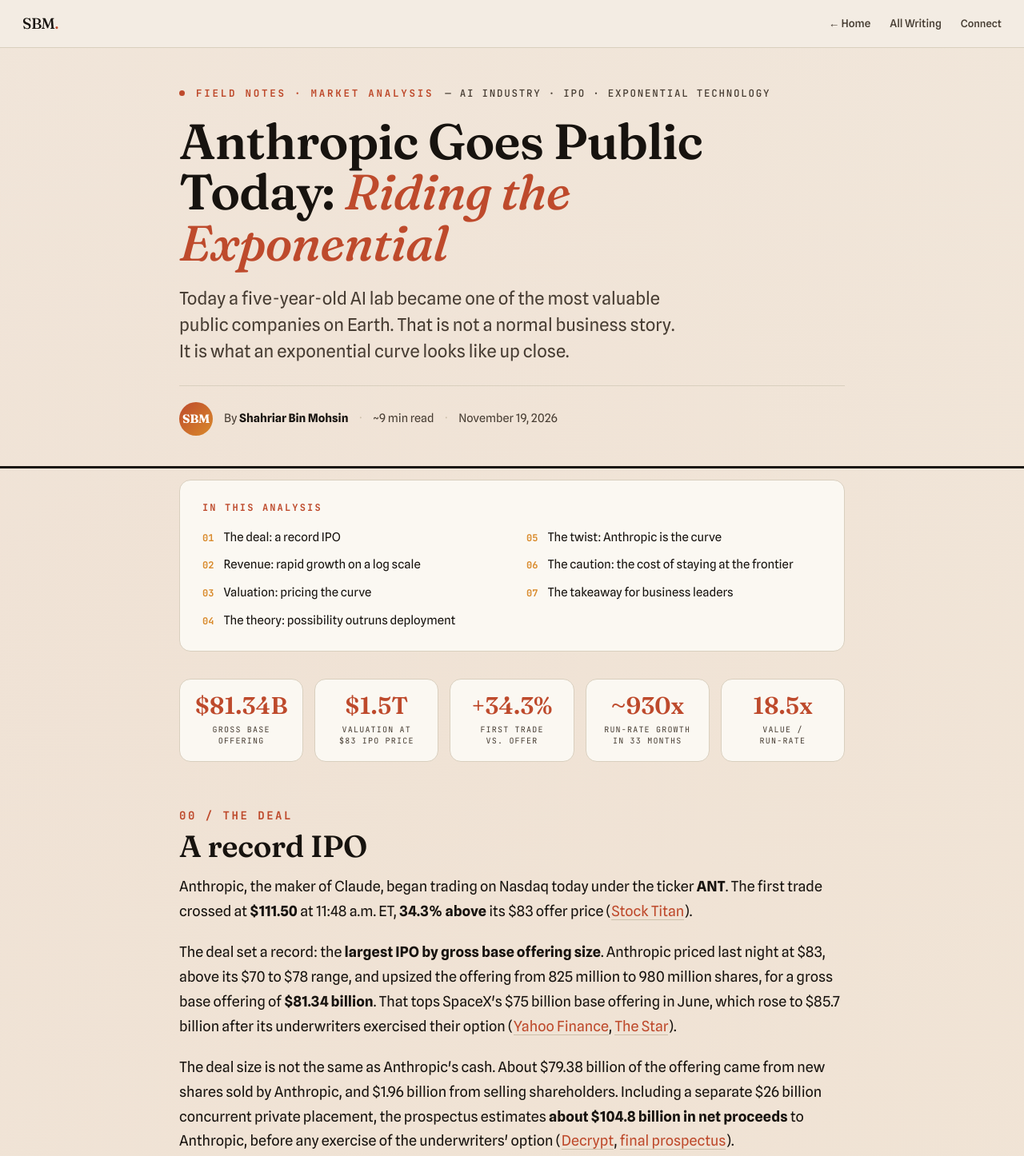
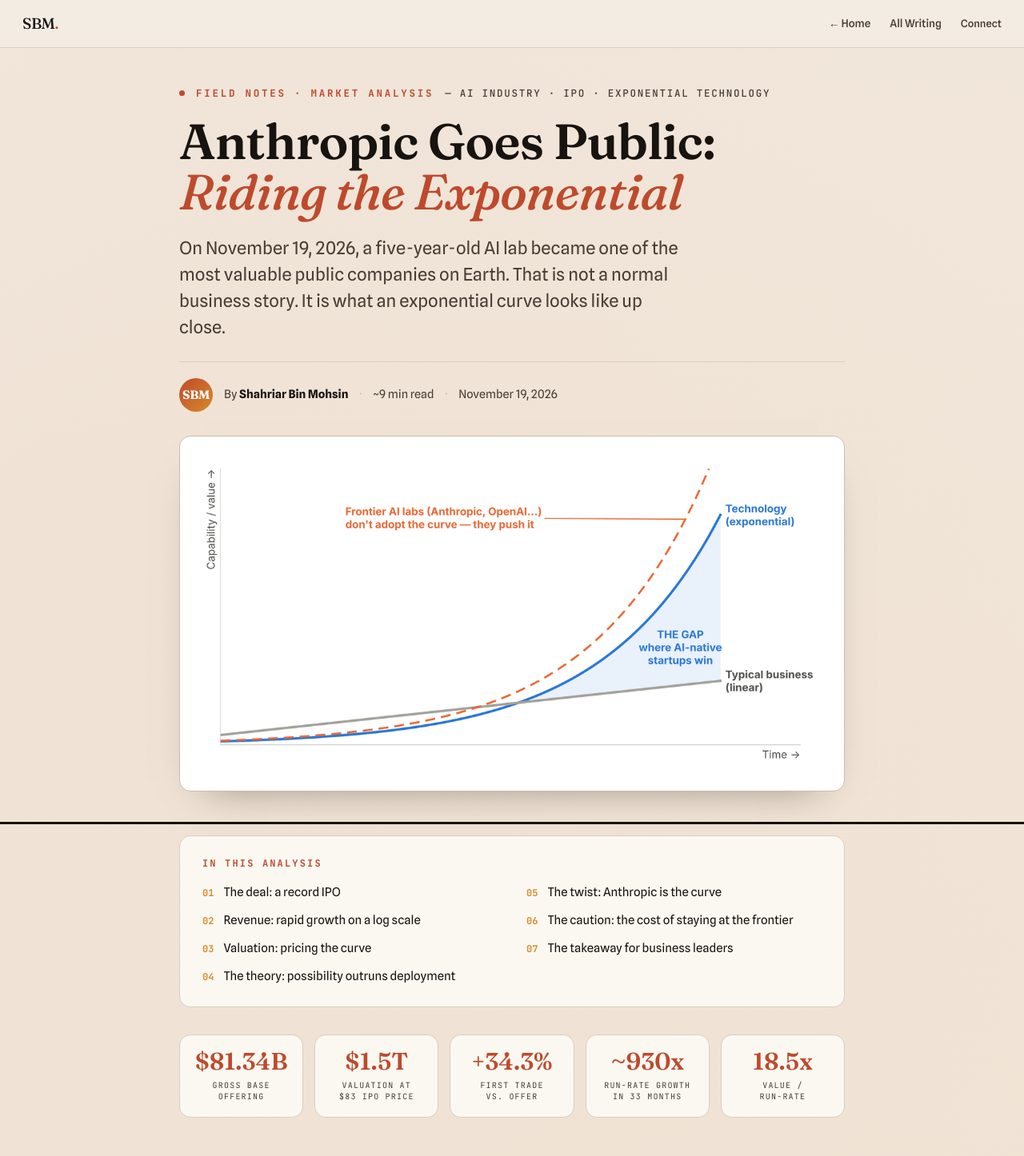
Before and after one commit to sbmsoikot/shahriar-profile, a plain HTML site: page Blogs/anthropic-ipo-riding-the-exponential.html in a window 1280 px wide. Shown: the top 1446 px of the page at 80% size. Drawn offline with Linux system fonts and the light colour scheme.

Commit message:
Retitle Anthropic IPO post and add share banner
- Title is now "Anthropic Goes Public: Riding the Exponential"; every
  relative "today"/"last night" replaced with the IPO dates.
- New 1200x627 banner from the exponential-gap chart, used as the
  article hero, the homepage card image, and og/twitter share image
  (with dimensions and alt text for LinkedIn previews).

Co-Authored-By: Claude Opus 5.5 <noreply@anthropic.com>

```diff
--- a/Blogs/anthropic-ipo-riding-the-exponential.html
+++ b/Blogs/anthropic-ipo-riding-the-exponential.html
@@ -3,16 +3,22 @@
 <head>
 <meta charset="UTF-8">
 <meta name="viewport" content="width=device-width, initial-scale=1.0">
-<title>Anthropic Goes Public Today: Riding the Exponential — Field Notes</title>
+<title>Anthropic Goes Public: Riding the Exponential — Field Notes</title>
 <meta name="description" content="Anthropic's record $81.34B IPO, read like an analyst: a revenue run-rate that went ~930x in 33 months, a $1.5T valuation pricing the curve, the exponential gap, and the cost of staying at the frontier.">
 <meta name="author" content="Md. Shahriar Bin Mohsin">
 
-<meta property="og:title" content="Anthropic Goes Public Today: Riding the Exponential">
+<meta property="og:title" content="Anthropic Goes Public: Riding the Exponential">
 <meta property="og:description" content="The largest IPO by gross base offering size, and what the shape of the numbers behind it says about exponential technology, valuation and the cost of staying at the frontier.">
 <meta property="og:type" content="article">
 <meta property="og:url" content="https://sbmsoikot.github.io/shahriar-profile/Blogs/anthropic-ipo-riding-the-exponential.html">
-<meta property="og:image" content="https://sbmsoikot.github.io/shahriar-profile/Blogs/anthropic-ipo-images/revenue-run-rate.png">
+<meta property="og:image" content="https://sbmsoikot.github.io/shahriar-profile/Blogs/anthropic-ipo-images/banner-exponential-gap.png">
+<meta property="og:image:width" content="1200">
+<meta property="og:image:height" content="627">
+<meta property="og:image:alt" content="Conceptual chart: technology compounds exponentially while a typical business improves linearly; frontier AI labs push the curve itself.">
+<meta property="article:published_time" content="2026-11-19">
 <meta name="twitter:card" content="summary_large_image">
+<meta name="twitter:title" content="Anthropic Goes Public: Riding the Exponential">
+<meta name="twitter:image" content="https://sbmsoikot.github.io/shahriar-profile/Blogs/anthropic-ipo-images/banner-exponential-gap.png">
 
 <link rel="preconnect" href="https://fonts.googleapis.com">
 <link rel="preconnect" href="https://fonts.gstatic.com" crossorigin>
@@ -140,6 +146,8 @@
   .note.gotcha{border-left-color:var(--rust);}
   .note.gotcha .tag{color:var(--rust);}
 
+  .hero-banner{margin:30px 0 0;}
+
   /* ---------- Charts ---------- */
   figure{margin:40px 0;}
   .chart{
@@ -243,14 +251,17 @@
       <span class="dot"></span> Field Notes · Market Analysis
       <span class="muted">— AI Industry · IPO · Exponential Technology</span>
     </p>
-    <h1>Anthropic Goes Public Today: <em>Riding the Exponential</em></h1>
-    <p class="dek">Today a five-year-old AI lab became one of the most valuable public companies on Earth. That is not a normal business story. It is what an exponential curve looks like up close.</p>
+    <h1>Anthropic Goes Public: <em>Riding the Exponential</em></h1>
+    <p class="dek">On November 19, 2026, a five-year-old AI lab became one of the most valuable public companies on Earth. That is not a normal business story. It is what an exponential curve looks like up close.</p>
     <div class="byline">
       <span class="av">SBM</span>
       <span>By <b>Shahriar Bin Mohsin</b></span>
       <span class="sep">·</span><span>~9 min read</span>
       <span class="sep">·</span><span>November 19, 2026</span>
     </div>
+    <figure class="hero-banner">
+      <div class="chart"><img src="anthropic-ipo-images/banner-exponential-gap.png" alt="Conceptual chart: technology compounds exponentially while a typical business improves linearly; frontier AI labs push the curve itself." width="1200" height="627"></div>
+    </figure>
   </div>
 </header>
 
@@ -281,9 +292,9 @@
 
   <h2 id="deal"><span class="num">00 / THE DEAL</span>A record IPO</h2>
 
-  <p>Anthropic, the maker of Claude, began trading on Nasdaq today under the ticker <strong>ANT</strong>. The first trade crossed at <strong>$111.50</strong> at 11:48 a.m. ET, <strong>34.3% above</strong> its $83 offer price (<a href="https://www.stocktitan.net/articles/anthropic-ipo-live-ant-first-trading-day-2026" target="_blank" rel="noopener">Stock Titan</a>).</p>
+  <p>Anthropic, the maker of Claude, began trading on Nasdaq on November 19, 2026, under the ticker <strong>ANT</strong>. The first trade crossed at <strong>$111.50</strong> at 11:48 a.m. ET, <strong>34.3% above</strong> its $83 offer price (<a href="https://www.stocktitan.net/articles/anthropic-ipo-live-ant-first-trading-day-2026" target="_blank" rel="noopener">Stock Titan</a>).</p>
 
-  <p>The deal set a record: the <strong>largest IPO by gross base offering size</strong>. Anthropic priced last night at $83, above its $70 to $78 range, and upsized the offering from 825 million to 980 million shares, for a gross base offering of <strong>$81.34 billion</strong>. That tops SpaceX's $75 billion base offering in June, which rose to $85.7 billion after its underwriters exercised their option (<a href="https://finance.yahoo.com/markets/stocks/articles/anthropic-prices-ipo-83-share-014000480.html" target="_blank" rel="noopener">Yahoo Finance</a>, <a href="https://www.thestar.com.my/tech/tech-news/2026/06/15/spacex-ipo-raises-857-billion-as-underwriters-exercise-039greenshoe-option" target="_blank" rel="noopener">The Star</a>).</p>
+  <p>The deal set a record: the <strong>largest IPO by gross base offering size</strong>. Anthropic priced on November 18 at $83, above its $70 to $78 range, and upsized the offering from 825 million to 980 million shares, for a gross base offering of <strong>$81.34 billion</strong>. That tops SpaceX's $75 billion base offering in June, which rose to $85.7 billion after its underwriters exercised their option (<a href="https://finance.yahoo.com/markets/stocks/articles/anthropic-prices-ipo-83-share-014000480.html" target="_blank" rel="noopener">Yahoo Finance</a>, <a href="https://www.thestar.com.my/tech/tech-news/2026/06/15/spacex-ipo-raises-857-billion-as-underwriters-exercise-039greenshoe-option" target="_blank" rel="noopener">The Star</a>).</p>
 
   <p>The deal size is not the same as Anthropic's cash. About $79.38 billion of the offering came from new shares sold by Anthropic, and $1.96 billion from selling shareholders. Including a separate $26 billion concurrent private placement, the prospectus estimates <strong>about $104.8 billion in net proceeds</strong> to Anthropic, before any exercise of the underwriters' option (<a href="https://decrypt.co/383623/anthropic-tops-spacex-initial-ipo-81-billion-deal-where-the-money-went" target="_blank" rel="noopener">Decrypt</a>, <a href="https://www.sec.gov/Archives/edgar/data/2130357/000162828026074944/anthropicpbc-424b4.htm" target="_blank" rel="noopener">final prospectus</a>).</p>
 
@@ -329,7 +340,7 @@
     <figcaption><b>Valuation</b> Private post-money valuations by round; IPO bars show implied fully diluted equity value.</figcaption>
   </figure>
 
-  <p>The multiple, stated precisely: fully diluted equity value divided by annualized revenue run-rate is about <strong>18.5x at the IPO price</strong> and <strong>24.9x at the opening trade</strong>. My reading is that the market is pricing the curve, not the company: it is paying for where revenue could go, not for where it is today.</p>
+  <p>The multiple, stated precisely: fully diluted equity value divided by annualized revenue run-rate is about <strong>18.5x at the IPO price</strong> and <strong>24.9x at the opening trade</strong>. My reading is that the market is pricing the curve, not the company: it is paying for where revenue could go, not for where it stands now.</p>
 
   <h2 id="theory"><span class="num">03 / THE THEORY</span>Possibility can outrun deployment</h2>
 
@@ -397,7 +408,7 @@
 
   <p>A gap can open wherever new capabilities arrive faster than teams can deploy them. Either you close it, or someone else builds a business inside it.</p>
 
-  <p class="lead-line">Today ANT starts trading. Is this the start of a new market cycle, or the peak of one? I'd love to hear your view below.</p>
+  <p class="lead-line">ANT began trading on November 19, 2026. Is this the start of a new market cycle, or the peak of one? I'd love to hear your view below.</p>
 
   <p class="disclaimer">Not investment advice. Financial figures come from Anthropic's SEC filings and press reports. Market figures are as of the first trade (11:48 a.m. ET, November 19, 2026). The ~$2.02 trillion opening valuation is my own calculation.</p>
 
```
Also changed, not shown: index.html (+7 -2 lines), Blogs/anthropic-ipo-images/banner-exponential-gap.png (added).
